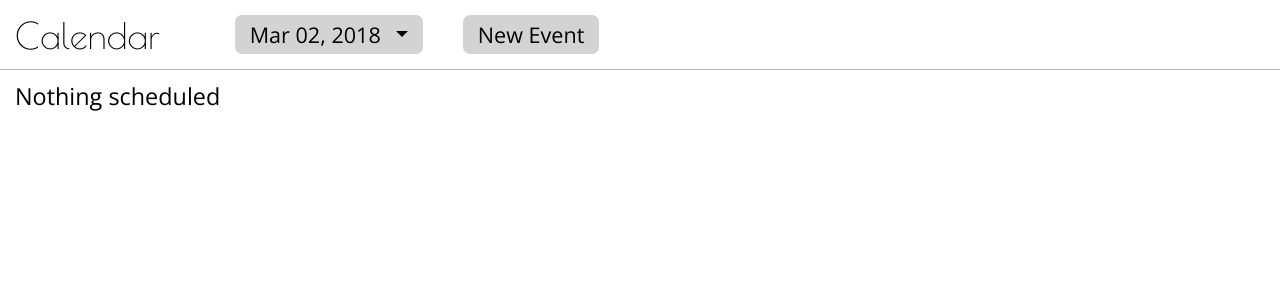
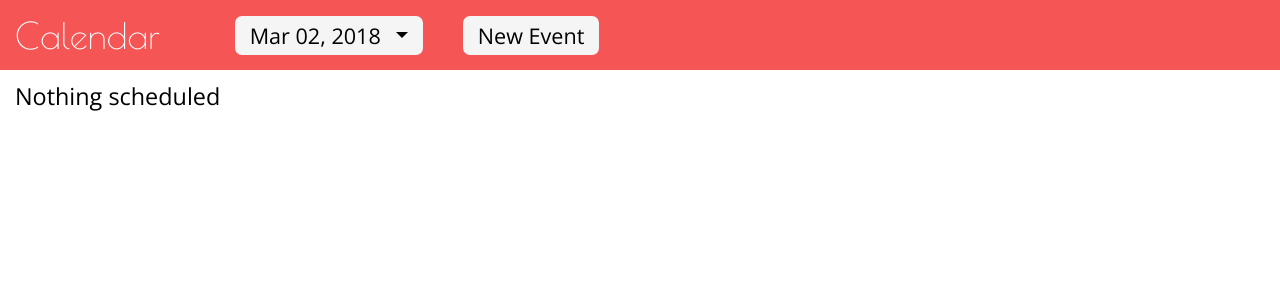
Before and after one commit to sequoian/calendar, a React (Create React App) app in the folder client/: page / in a window 1280 px wide. Shown: the top 300 px of the page. Built offline with nearby package versions, Linux system fonts and the light colour scheme.

Commit message:
color for header and checkboxes

```diff
--- a/client/src/css/Event.css
+++ b/client/src/css/Event.css
@@ -71,21 +71,28 @@
 .event-toggle {
   padding: 7px 10px;
   padding-left: 0;
+  /* vars */
+  --outer: #FCCF31;
+  --inner: #FCCF31;
 }
 
 .event-toggle button {
   -webkit-appearance: none;
   -moz-appearance: none;
   background-color: inherit;
-  border: 3px solid green;
+  border: 3px solid var(--outer);
   border-radius: 5px;
   width: 21px;
   height: 21px;
   cursor: pointer;
 }
 
+.event-toggle button:hover {
+  opacity: 0.5;
+}
+
 .complete button {
-  background-color: greenyellow;
+  background-color: var(--inner);
 }
 
 .event-toggle button:focus {
--- a/client/src/css/Header.css
+++ b/client/src/css/Header.css
@@ -5,8 +5,7 @@
   align-items: center;
   padding: 0 15px;
   height: 70px;
-  background-color: white;
-  border-bottom: 1px solid var(--border-color);
+  background-color: #f55555;
 }
 
 #calendar {
@@ -18,6 +17,7 @@ h1 {
   display: none;
   cursor: default;
   font-family: 'Poiret One', sans-serif;
+  color: white;
 }
 
 @media (min-width: 675px) {
@@ -38,13 +38,17 @@ h1 {
   font-size: .95em;
   padding: 5px 10px;
   color: var(--font-color);
-  background-color: lightgray;
+  background-color: #f5f5f5;
   cursor: pointer;
   border-radius: 7px;
   font-weight: 300;
 }
 
-.header button {
+.header button:hover {
+  background-color: #dedede;
+}
+
+.header button:focus {
   outline: none;
 }
 
```
